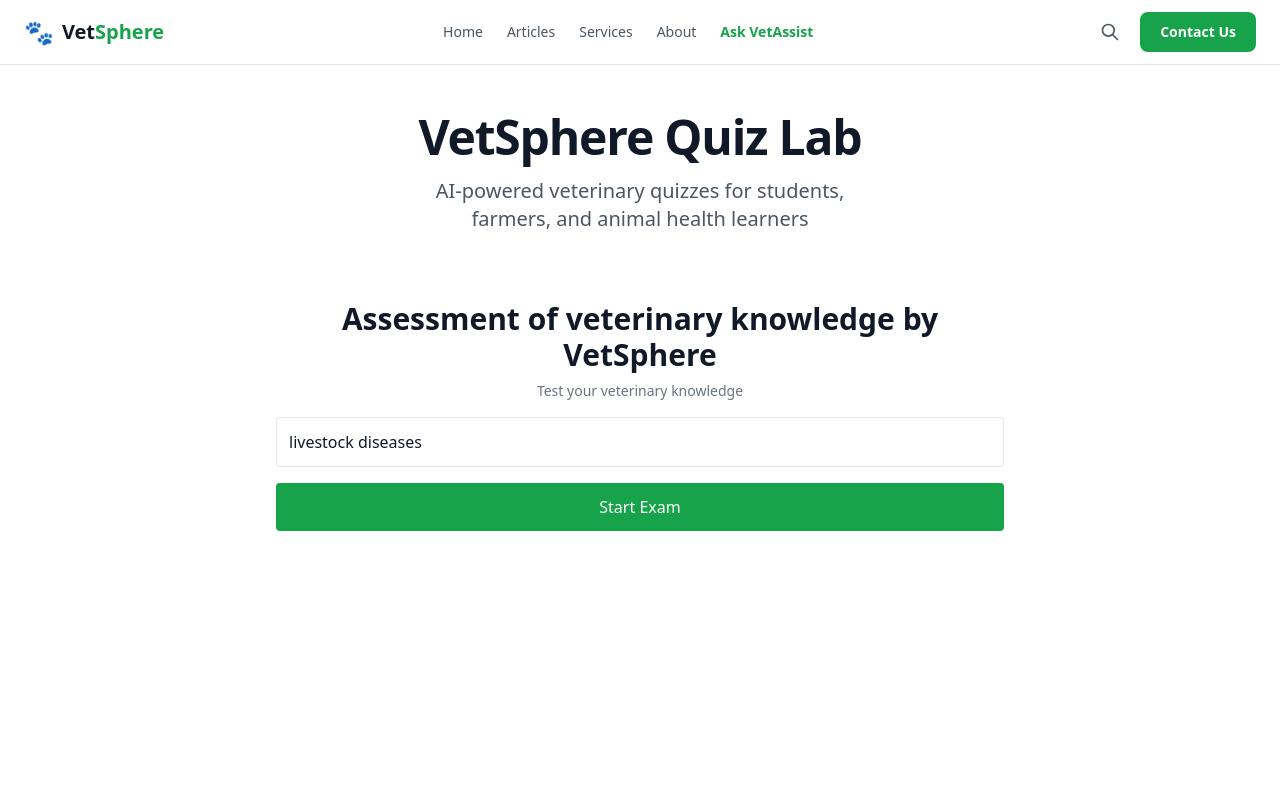
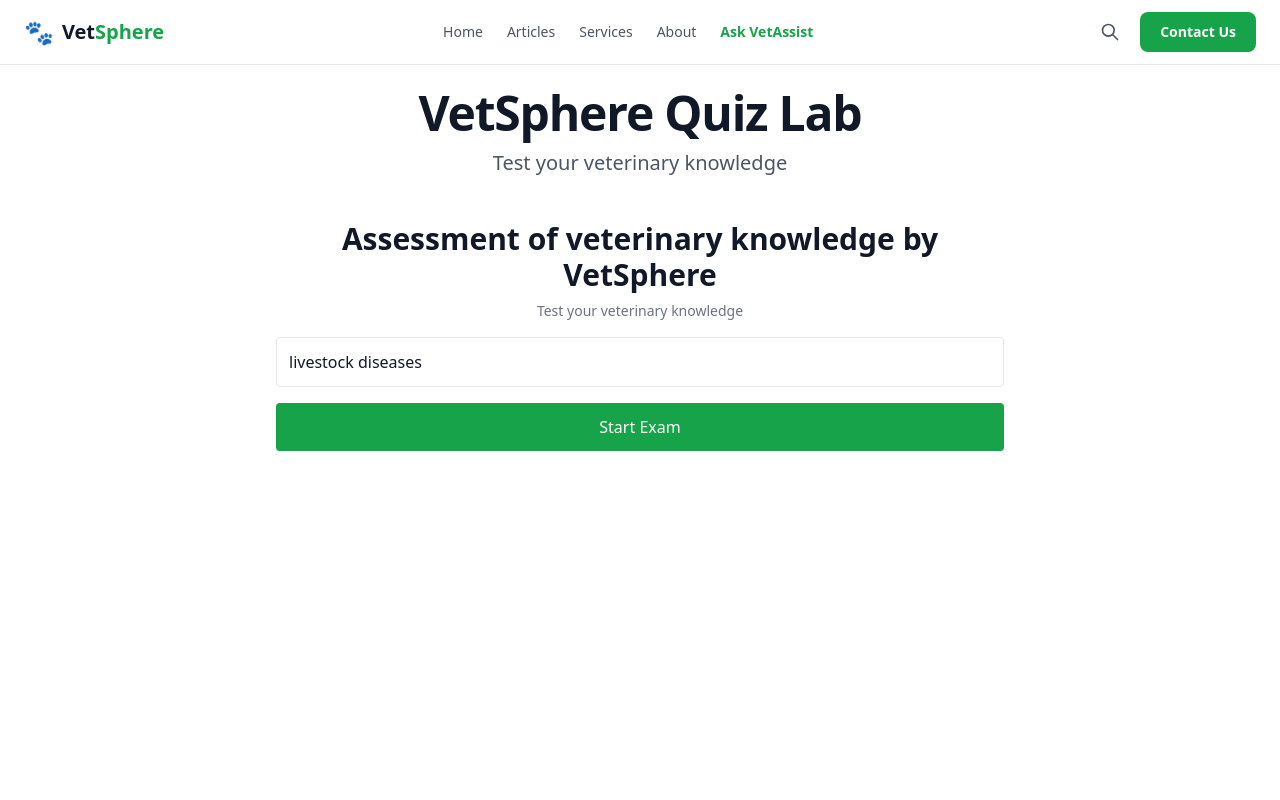
Before and after one commit to mathewschilongo099/VetSphere, a Next.js app: page /quiz in a window 1280 px wide. Shown: the top 800 px of the page. Built offline with nearby package versions, Linux system fonts and the light colour scheme.

Commit message:
Update page.tsx

```diff
--- a/src/app/quiz/page.tsx
+++ b/src/app/quiz/page.tsx
@@ -2,18 +2,23 @@
 
 export default function QuizPage() {
   return (
-    <div className="min-h-screen bg-white dark:bg-gray-950 py-12">
+    <div className="min-h-screen bg-white dark:bg-gray-950 py-6">
       <div className="max-w-4xl mx-auto px-6">
-        <div className="text-center mb-12">
-          <h1 className="text-5xl font-bold tracking-tight text-gray-900 dark:text-white mb-4">
+
+        {/* HEADER */}
+        <div className="text-center mb-6">
+          <h1 className="text-5xl font-bold tracking-tight text-gray-900 dark:text-white mb-3">
             VetSphere Quiz Lab
           </h1>
+
           <p className="text-xl text-gray-600 dark:text-gray-400 max-w-md mx-auto">
-            AI-powered veterinary quizzes for students, farmers, and animal health learners
+            Test your veterinary knowledge
           </p>
         </div>
 
+        {/* QUIZ COMPONENT */}
         <DynamicQuiz />
+
       </div>
     </div>
   );
```
